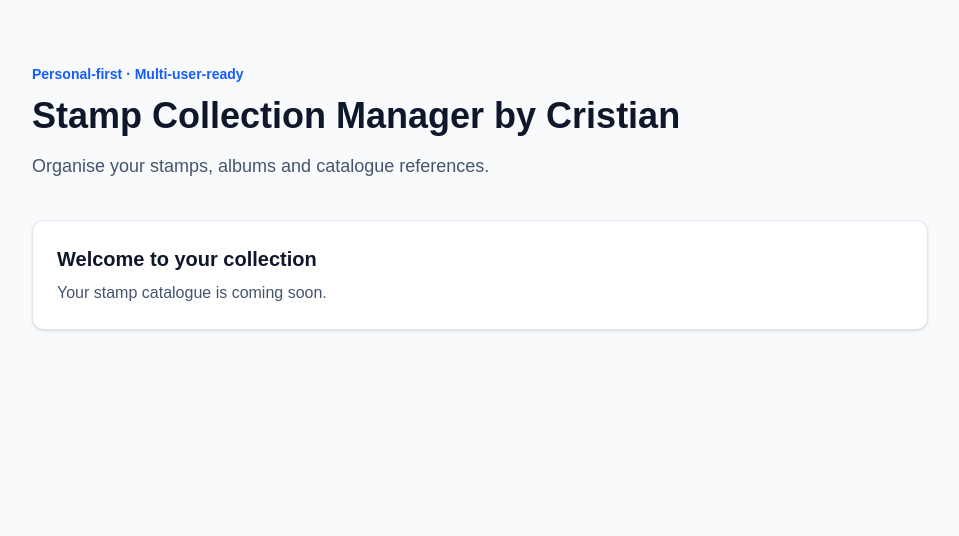
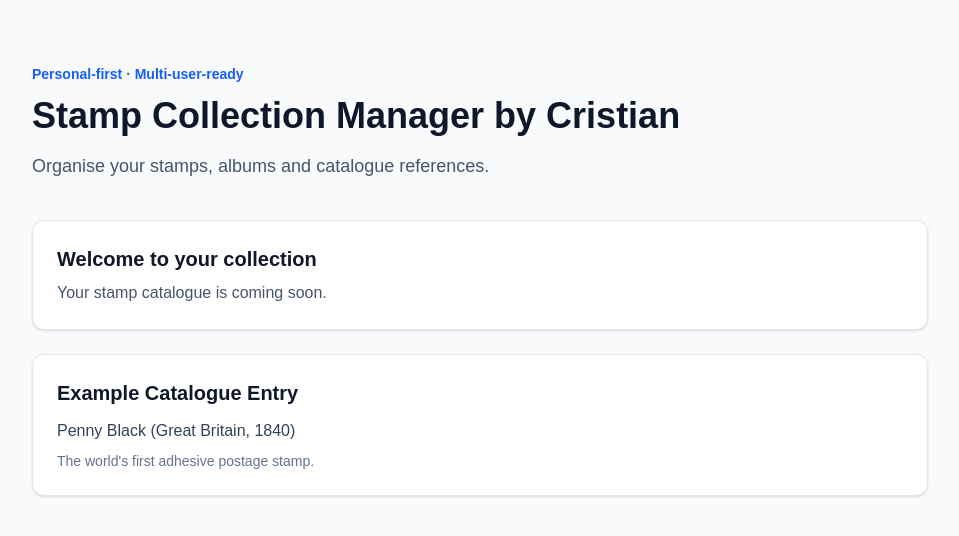
Before and after one commit to CristianAlexa/stamp-collection-manager, a Next.js app: page / in a window 1280 px wide. Shown: the top 536 px of the page, without its empty margins (160-1119 px from the left). Built offline with nearby package versions, Linux system fonts and the light colour scheme.

Commit message:
chore: configure code quality and add stamp types

```diff
--- a/src/app/page.tsx
+++ b/src/app/page.tsx
@@ -1,3 +1,15 @@
+import { getStampLabel, type Stamp } from "@/types/stamp";
+
+const exampleStamp: Stamp = {
+  id: "stamp-001",
+  name: "Penny Black",
+  country: "Great Britain",
+  year: 1840,
+  description: "The world's first adhesive postage stamp.",
+};
+
+const stampLabel = getStampLabel(exampleStamp);
+
 export default function HomePage() {
   // Our first Stamp Collection Manager homepage
   const appName: string = "Stamp Collection Manager";
@@ -27,6 +39,17 @@ export default function HomePage() {
             Your stamp catalogue is coming soon.
           </p>
         </div>
+        <section className="mt-6 rounded-xl border border-slate-200 bg-white p-6 shadow-sm">
+          <h2 className="text-xl font-semibold text-slate-900">
+            Example Catalogue Entry
+          </h2>
+
+          <p className="mt-3 text-slate-700">{stampLabel}</p>
+
+          <p className="mt-2 text-sm text-slate-500">
+            {exampleStamp.description}
+          </p>
+        </section>
       </div>
     </main>
   );
--- a/src/type-practice.ts
+++ /dev/null
@@ -1,10 +0,0 @@
-function calculateStampValue(price: number, quantity: number): number {
-  return price * quantity;
-}
-
-const total = calculateStampValue(12.5, 3);
-
-console.log(total);
-
-// Uncomment this line to see a TypeScript error:
-// calculateStampValue("12.5", 3);
--- /dev/null
+++ b/src/types/stamp.ts
@@ -0,0 +1,26 @@
+/**
+ * Represents the basic information about a stamp
+ * in our shared catalogue.
+ *
+ * We will extend this model when we introduce
+ * PostgreSQL and Prisma.
+ */
+export interface Stamp {
+  id: string;
+  name: string;
+  country: string;
+  year: number;
+
+  // Optional descriptive information
+  description?: string;
+}
+
+/**
+ * Creates a readable label for a stamp.
+ *
+ * Example:
+ * "Penny Black (Great Britain, 1840)"
+ */
+export function getStampLabel(stamp: Stamp): string {
+  return `${stamp.name} (${stamp.country}, ${stamp.year})`;
+}
```
